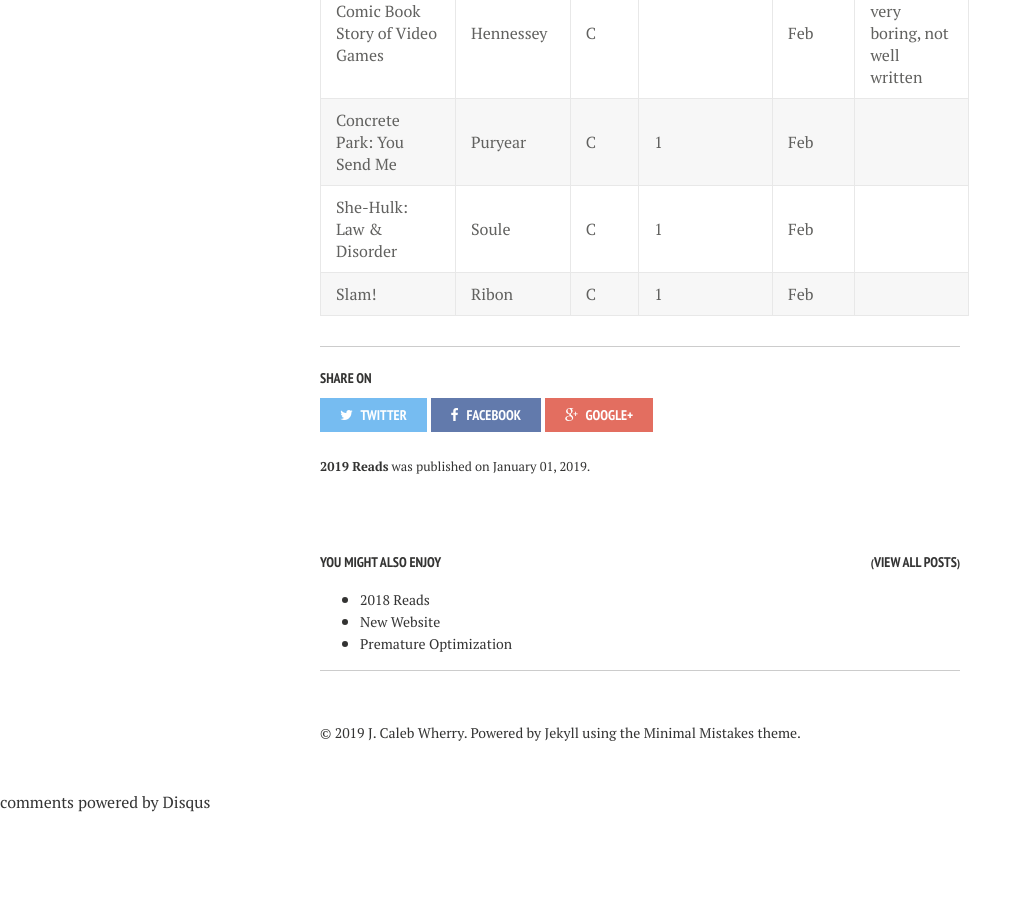
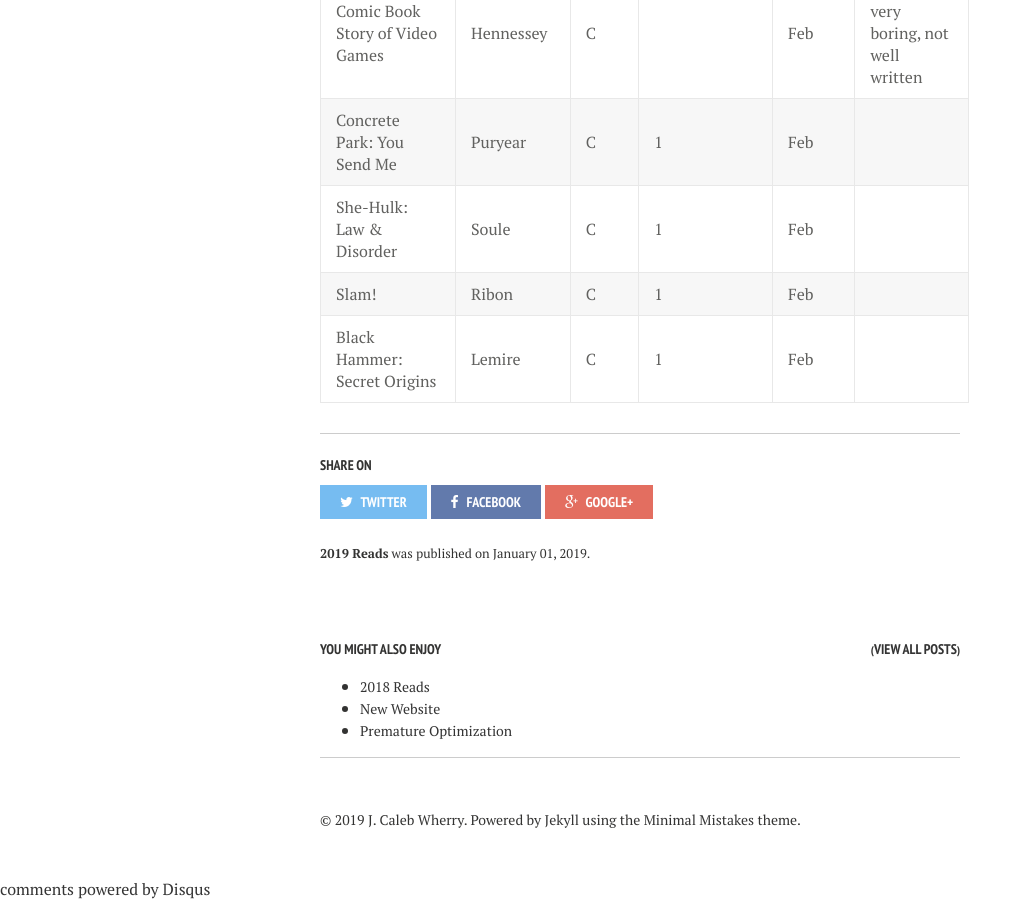
Before and after one commit to calebwherry/calebwherry.github.io, a Jekyll site: the page built from _posts/2019-01-01-2019-Reads.md, in a window 1280 px wide and 900 px high, scrolled down 2867 px. Shown: the whole window, without its empty margins (0-1032 px from the left). Built offline with Jekyll 4.4.1, drawn with Linux system fonts in a browser that asks for light colours; nearby versions of some CDN libraries; comment, search, counter and statistics services are not loaded; before the commit the page ends 3680 px from its top, so only the background shows below that.

Commit message:
Added new 2019 reads

```diff
--- a/_posts/2019-01-01-2019-Reads.md
+++ b/_posts/2019-01-01-2019-Reads.md
@@ -61,3 +61,4 @@ Note: Under 'Issue/Volume', '#' denotes a single comic issue. Otherwise, it is a
 | Concrete Park: You Send Me             | Puryear    | C     | 1            | Feb          |                                               |
 | She-Hulk: Law & Disorder               | Soule      | C     | 1            | Feb          |                                               |
 | Slam!                                  | Ribon      | C     | 1            | Feb          |                                               |
+| Black Hammer: Secret Origins           | Lemire     | C     | 1            | Feb          |                                               |
```
